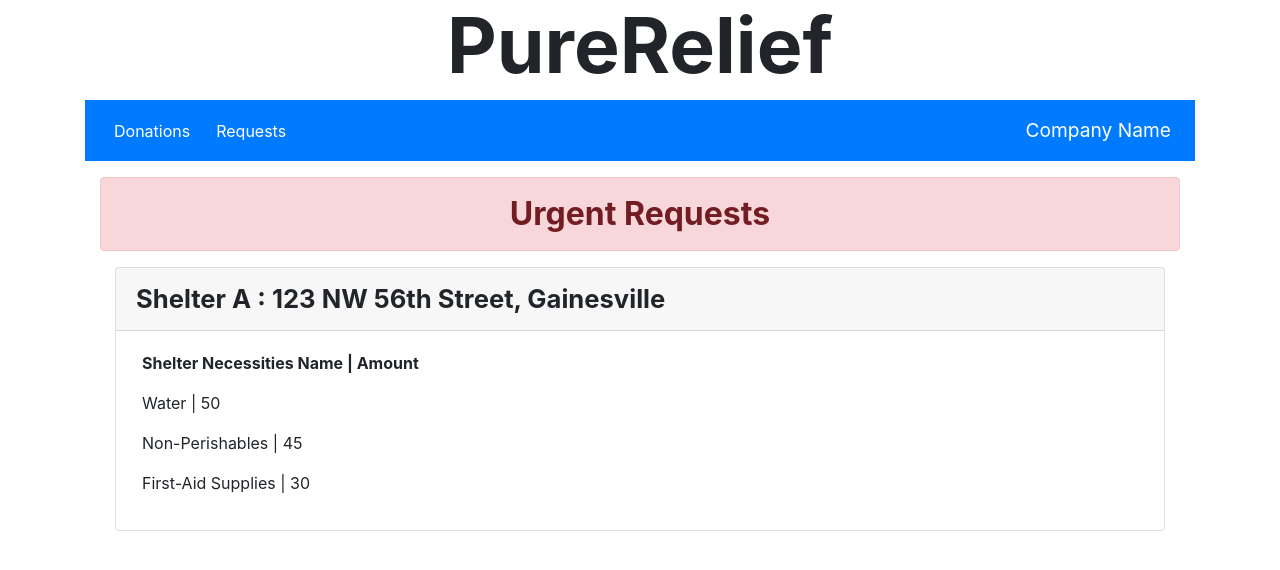
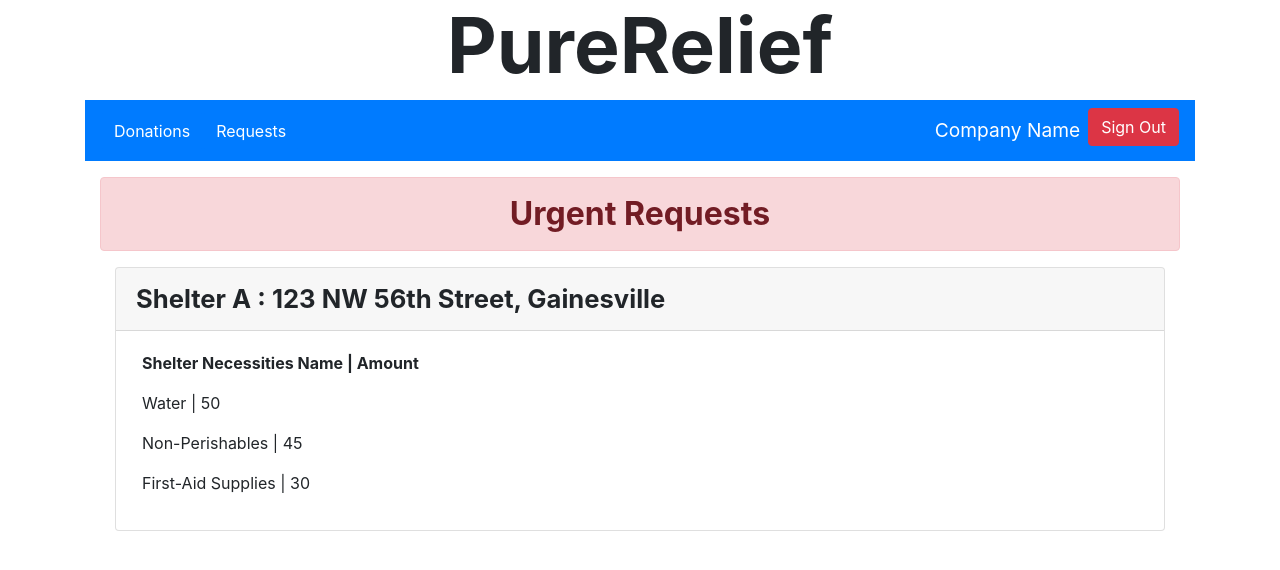
Before and after one commit to despantoso/PureRelief, a React (Create React App) app in the folder pure_relief/client/: page /ReliefCompany/Requests in a window 1280 px wide. Shown: the top 570 px of the page. Built offline with nearby package versions, Linux system fonts and the light colour scheme.

Commit message:
Added log out buttons

```diff
--- a/pure_relief/client/src/views/ReliefCompany/ReliefCompanyDonations.js
+++ b/pure_relief/client/src/views/ReliefCompany/ReliefCompanyDonations.js
@@ -37,6 +37,10 @@ class ReliefCompanyDonations extends React.Component {
                 <Nav.Link href="#home" style = {{fontWeight: "medium", fontSize: "1.5vw", color:"white"}}>Company Name </Nav.Link>
             </Nav>
 
+            <Link to="/login">
+                  <Button variant="danger">Sign Out</Button>
+            </Link>
+
         </Navbar>
 
         <p>
--- a/pure_relief/client/src/views/ReliefCompany/ReliefCompanyRequest.js
+++ b/pure_relief/client/src/views/ReliefCompany/ReliefCompanyRequest.js
@@ -66,11 +66,15 @@ class ReliefCompanyRequest extends React.Component {
                 <Link to="/ReliefCompany/Requests">
                   <Button>Requests</Button>
                 </Link>
-                </ButtonGroup>
+              </ButtonGroup>
             <Nav className="mr-auto">
             </Nav>
             <Nav >
                 <Nav.Link href="#home" style = {{fontWeight: "medium", fontSize: "1.5vw", color:"white"}}>Company Name </Nav.Link>
+
+                <Link to="/login">
+                  <Button variant="danger">Sign Out</Button>
+                </Link>
             </Nav>
 
         </Navbar>
--- a/pure_relief/client/src/views/Shelter/ShelterInventory.js
+++ b/pure_relief/client/src/views/Shelter/ShelterInventory.js
@@ -104,6 +104,9 @@ class ShelterInventory extends React.Component {
           <Nav.Link href="#home" style = {{fontWeight: "medium", fontSize: "1.5vw", color:"white"}}>Shelter Name </Nav.Link>
         </Nav>
 
+        <Link to="/login">
+          <Button variant="danger">Sign Out</Button>
+        </Link>
         </Navbar>
 
         <p>
--- a/pure_relief/client/src/views/Shelter/ShelterRequests.js
+++ b/pure_relief/client/src/views/Shelter/ShelterRequests.js
@@ -41,6 +41,9 @@ class ShelterRequest extends React.Component {
         <Nav >
           <Nav.Link href="#home" style = {{fontWeight: "medium", fontSize: "1.5vw", color:"white"}}>Shelter Name </Nav.Link>
         </Nav>
+        <Link to="/login">
+            <Button variant="danger">Sign Out</Button>
+        </Link>
 
         </Navbar>
 
```
